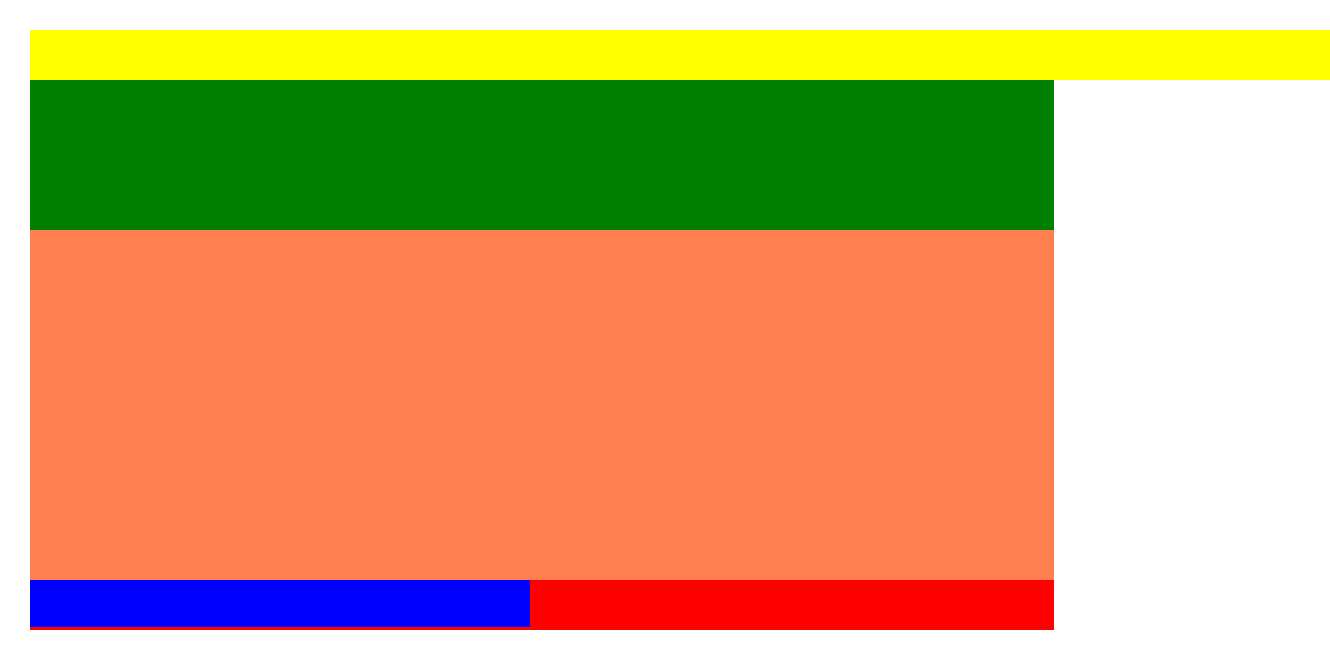
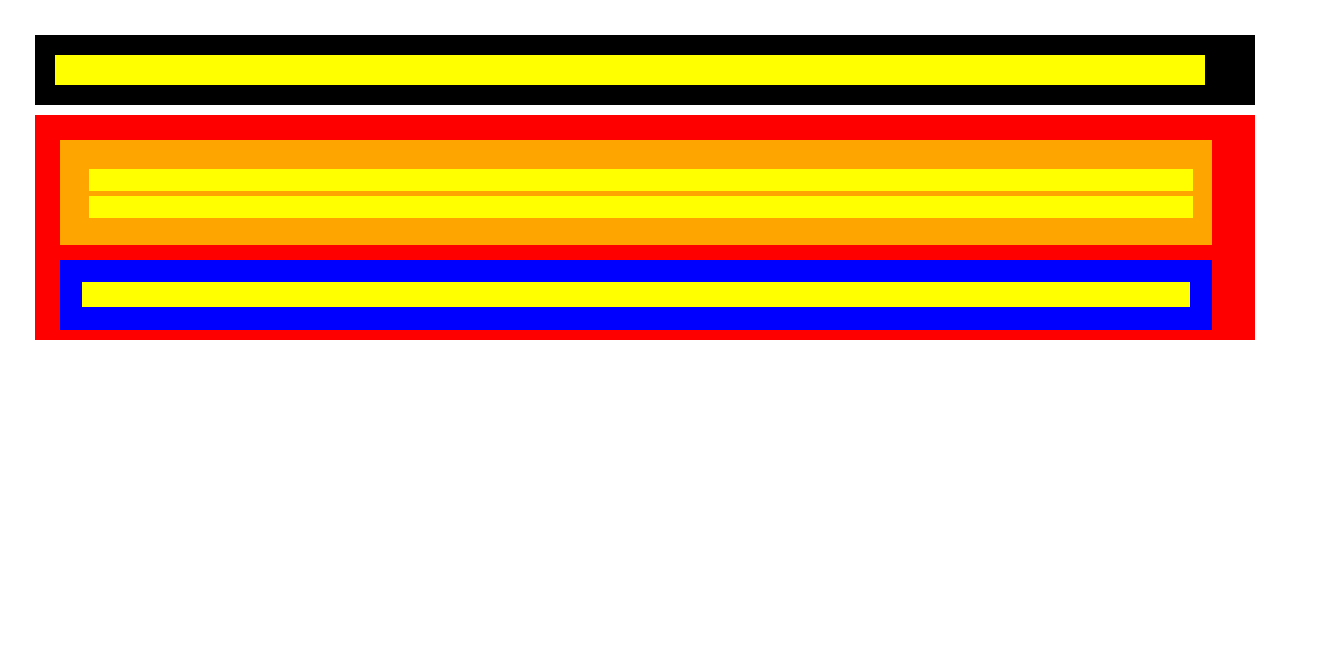
Before and after one commit to Rodri620f/proyecto-2, a plain HTML site: page index.html in a window 1280 px wide. Shown: the whole page, 1330 px wide, since content can reach past the window. Drawn offline with Linux system fonts and the light colour scheme.

Commit message:
aprendiendo los box model de css

```diff
--- a/style.css
+++ b/style.css
@@ -11,27 +11,74 @@ body{
     background-color: #ffff;
 }
 header {
-    width: 1024px;
-    height: 200px;
-    background-color: green;
+    margin: 30px;
+    width: 100%;
+    height: 15px;
+    margin: 5px;
+    padding: 35px;
+    background-color: black;
 }
 nav{
-    width: 1300px;
-    height: 50px;
+    width: 100%;
+    height: 10px;
+    padding: 15px;
+    border: 0px;
+    margin: -15px;
     background-color: yellow;
 }
 main {
-    width: 1024px;
-    height: 400px;
+    display: flex;
+    flex-direction:column;
+    margin: 5px;
+    padding: 10px;
+    width: 100%;
+    height: 100%;
     background-color: red;
 }
 section {
-    width: 1024px;
-    height: 350px;
-    background-color: coral;
+    margin: 15px;
+    padding: 24px;
+    width: 96%;
+    height: 105px;
+    background-color: orange;
+}
+section div{
+    box-sizing: border-box;
+    background-color: yellow;
+    display: flex;
+    margin: 5px;
+    width: 100%;
+    padding: 5px;
+    height: 22px;
 }
 article {
-    width: 500px;
-    height: 47px;
+    margin: 0 15px;
+    padding: 22px;
+    width: 96%;
+    height: 70px;
     background-color: blue;
 }
+article div{
+    width: 100%;
+    box-sizing: border-box;
+    background-color: yellow;
+    height: 25px;
+}
+aside{
+    width: 10px;
+    height:10px;
+    display: flex;
+    flex-direction: column;
+    margin: -15%px;
+    padding: 10px;
+    background-color: lightgray;
+    float: right;
+}
+footer {
+    margin: 5px;
+    border: 0px;
+    padding: 10px;
+    width: 100%;
+    height: 50px;
+    background-color: green;
+}
```
